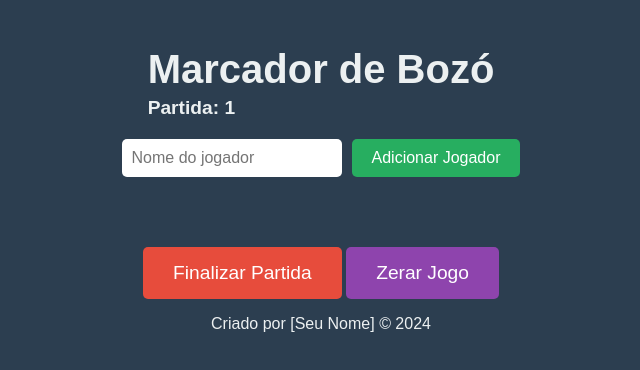
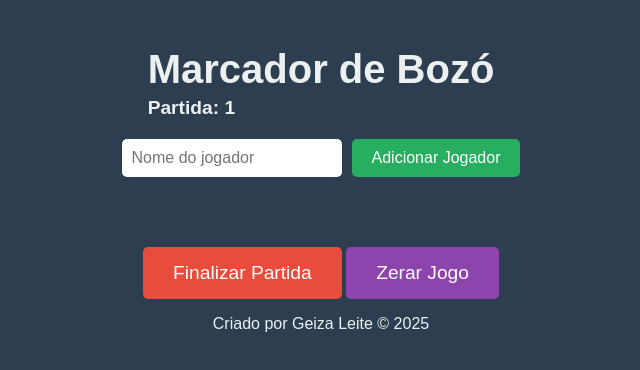
Before and after one commit to GeizaLeite/Marcador-de-Boz-, a plain HTML site: page index.html in a window 1280 px wide. Shown: the full height of the page, 319-959 px from the left. Drawn offline with Linux system fonts and the light colour scheme.

Commit message:
Add files via upload

```diff
--- a/index.html
+++ b/index.html
@@ -49,7 +49,7 @@
     </div>
 
     <div class="footer-info">
-        <p>Criado por [Seu Nome] &copy; 2024</p>
+        <p>Criado por Geiza Leite &copy; 2025</p>
     </div>
 
     <script src="script.js"></script>
```
